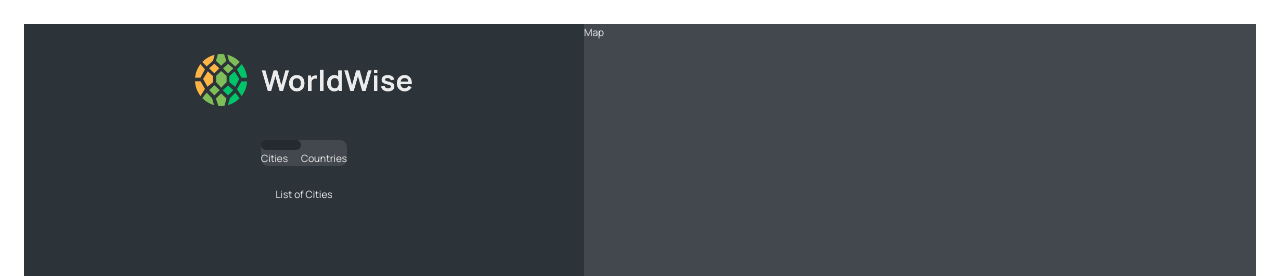
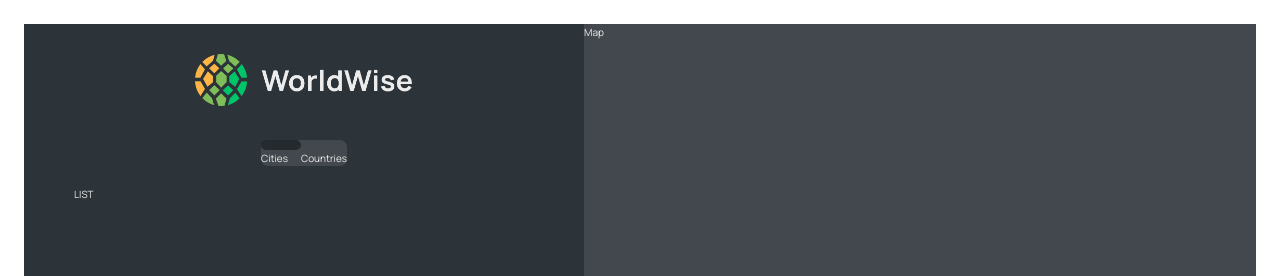
Before and after one commit to SouzaMVictor/worldwise, a React (Vite) app: page /app/cities in a window 1280 px wide. Shown: the top 276 px of the page. Built offline with nearby package versions, Linux system fonts and the light colour scheme.

Commit message:
add CityList component and integrate into routing

```diff
--- a/package.json
+++ b/package.json
@@ -7,9 +7,11 @@
     "dev": "vite",
     "build": "vite build",
     "lint": "eslint .",
-    "preview": "vite preview"
+    "preview": "vite preview",
+    "server": "json-server --watch data/cities.json --port 9000 -delay 500"
   },
   "dependencies": {
+    "json-server": "^0.17.3",
     "react": "^19.0.0",
     "react-dom": "^19.0.0",
     "react-router-dom": "^7.2.0"
--- a/src/App.jsx
+++ b/src/App.jsx
@@ -5,6 +5,7 @@ import Homepage from "./pages/Homepage";
 import PageNotFound from "./pages/PageNotFound";
 import AppLayout from "./pages/AppLayout";
 import Login from "./pages/Login";
+import CityList from "./Components/CityList";
 
 function App() {
   //introdução a react router: diferentes url pra diferentes componentes --> ROUTES
@@ -19,8 +20,8 @@ function App() {
         <Route path="pricing" element={<Pricing />} />
         <Route path="*" element={<PageNotFound />} />
         <Route path="app" element={<AppLayout />}>
-          <Route index element={<p>List of Cities</p>} />
-          <Route path="cities" element={<p>List of Cities</p>} />
+          <Route index element={<CityList />} />
+          <Route path="cities" element={<CityList />} />
           <Route path="countries" element={<p>Countries</p>} />
           <Route path="form" element={<p>Form</p>} />
         </Route>
--- /dev/null
+++ b/src/Components/CityList.jsx
@@ -0,0 +1,6 @@
+import styles from "./CityList.module.css";
+function CityList() {
+  return <ul className={styles.cityList}>LIST</ul>;
+}
+
+export default CityList;
```
Also changed, not shown: 1 other file (tests, documents, lock files or other folders).
